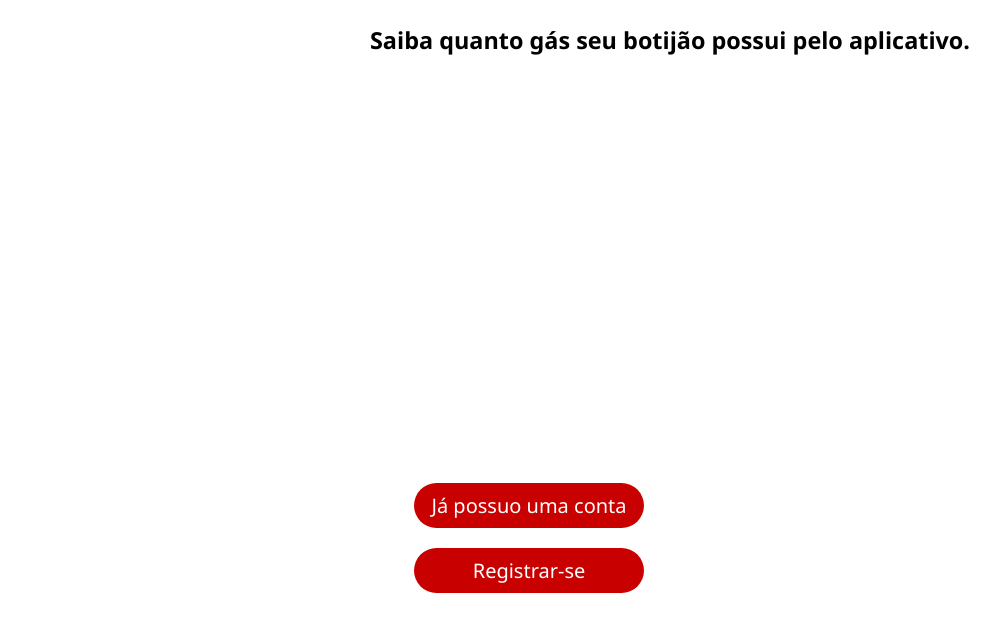
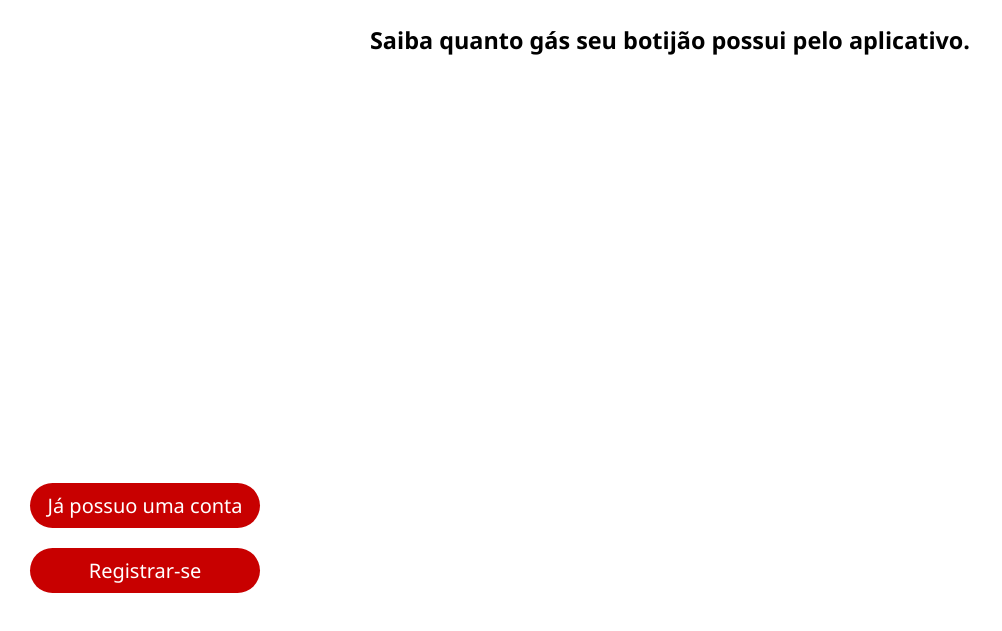
Before and after one commit to gabrielvanderlei/appgas, a plain HTML site: page index.html in a window 1280 px wide. Shown: the part 115-746 px from the top of the page, without its empty margins (0-1002 px from the left). Drawn offline with Linux system fonts and the light colour scheme.

Commit message:
Update index.html

```diff
--- a/index.html
+++ b/index.html
@@ -44,7 +44,7 @@
 <style>
   .section{display:none;position:fixed;width:100%;height:100%;font-family:Segoe UI; color black;font-size:20px;text-align:center;top:0;left:0}
   #main{display:block;padding:30px;}
-  .options{padding:30%;}
+  .options{padding:30% 0;}
   .button{background:rgb(200, 0, 0);color:white;border-radius:300px;width:200px;padding:9px 15px; margin: 20px 0px}
   #senha,#email{padding:9px;border:1px solid rgb(230, 230, 230);border-radius:30px;}
 
```
